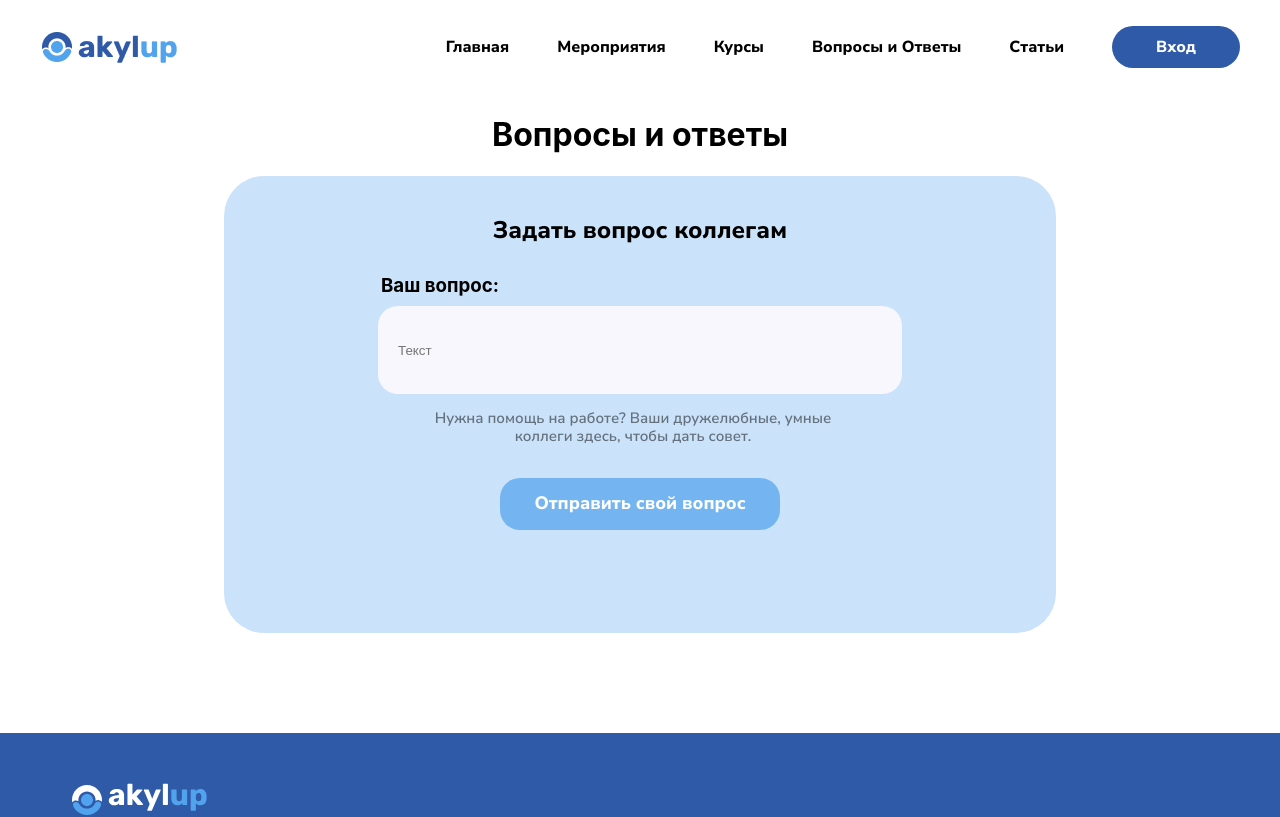
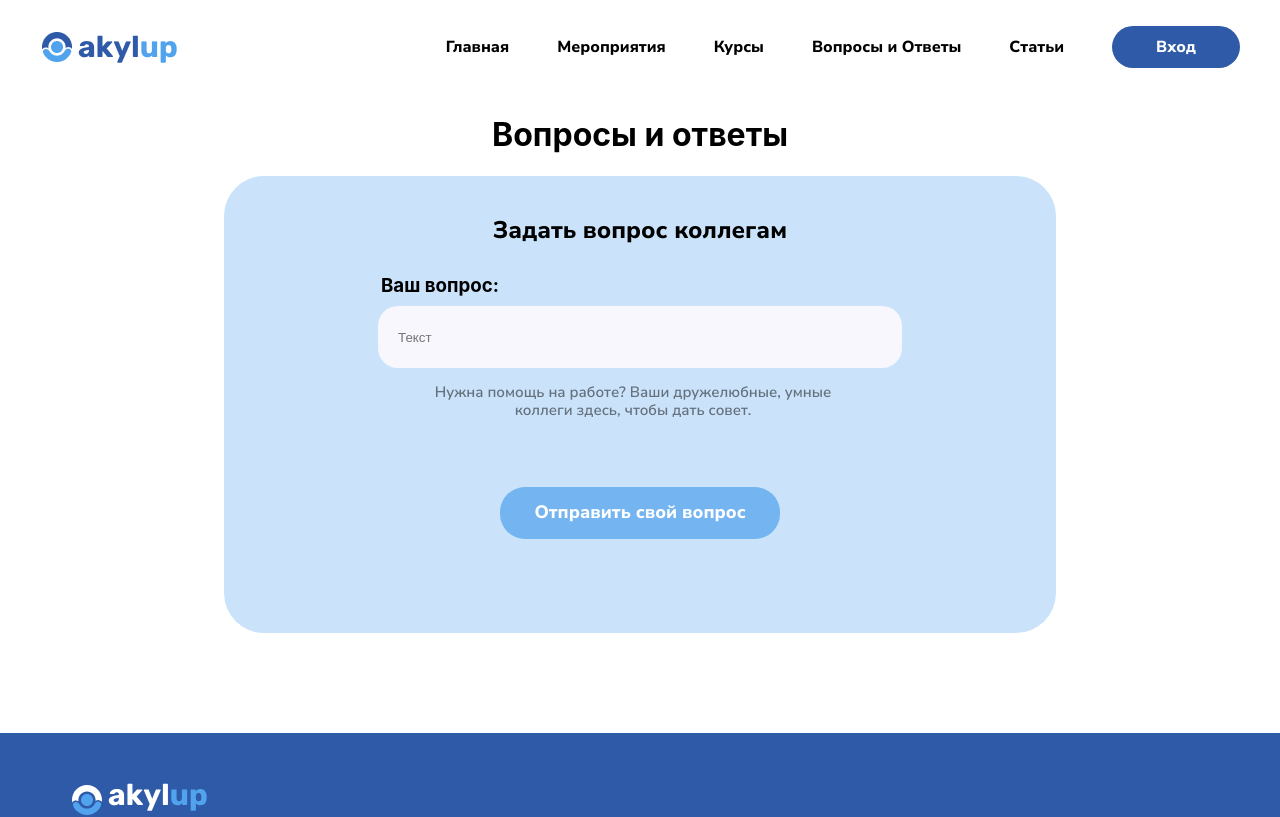
Before and after one commit to 09mazya/AkylUP, a React (Create React App) app: page /qa in a window 1280 px wide. Shown: the top 817 px of the page. Built offline with nearby package versions, Linux system fonts and the light colour scheme.

Commit message:
update QA page

```diff
--- a/src/pages/Qa/Qa.css
+++ b/src/pages/Qa/Qa.css
@@ -18,7 +18,7 @@
   align-items: center;
   padding: 16px 20px;
   width: 484px;
-  height: 56px;
+  height: 30px;
   background: #f7f7fd;
   border-radius: 20px;
   border: none;
@@ -52,6 +52,7 @@ input {
   color: rgba(0, 0, 0, 0.5);
   position: relative;
   left: 175px;
+  margin-bottom: 50px;
 }
 
 .qa-button {
@@ -59,7 +60,7 @@ input {
   width: 280px;
   height: 52px;
   background: rgba(81, 163, 238, 0.7);
-  border-radius: 20px;
+  border-radius: 25px;
   font-family: "Nunito Sans";
   font-style: normal;
   font-weight: 700;
@@ -68,8 +69,12 @@ input {
   color: #ffffff;
   border: none;
   cursor: pointer;
+
 }
 
 .qa-button:hover {
-  box-shadow: 1px 0px 54px -4px rgba(248, 249, 250, 0.2);
+  box-shadow: 1px 6px 72px -4px rgba(246, 248, 250, 0.2);
+  background-color: #f7f7fd;
+  color: #2f5aa8;
+  transition: 0.3s;
 }
```
